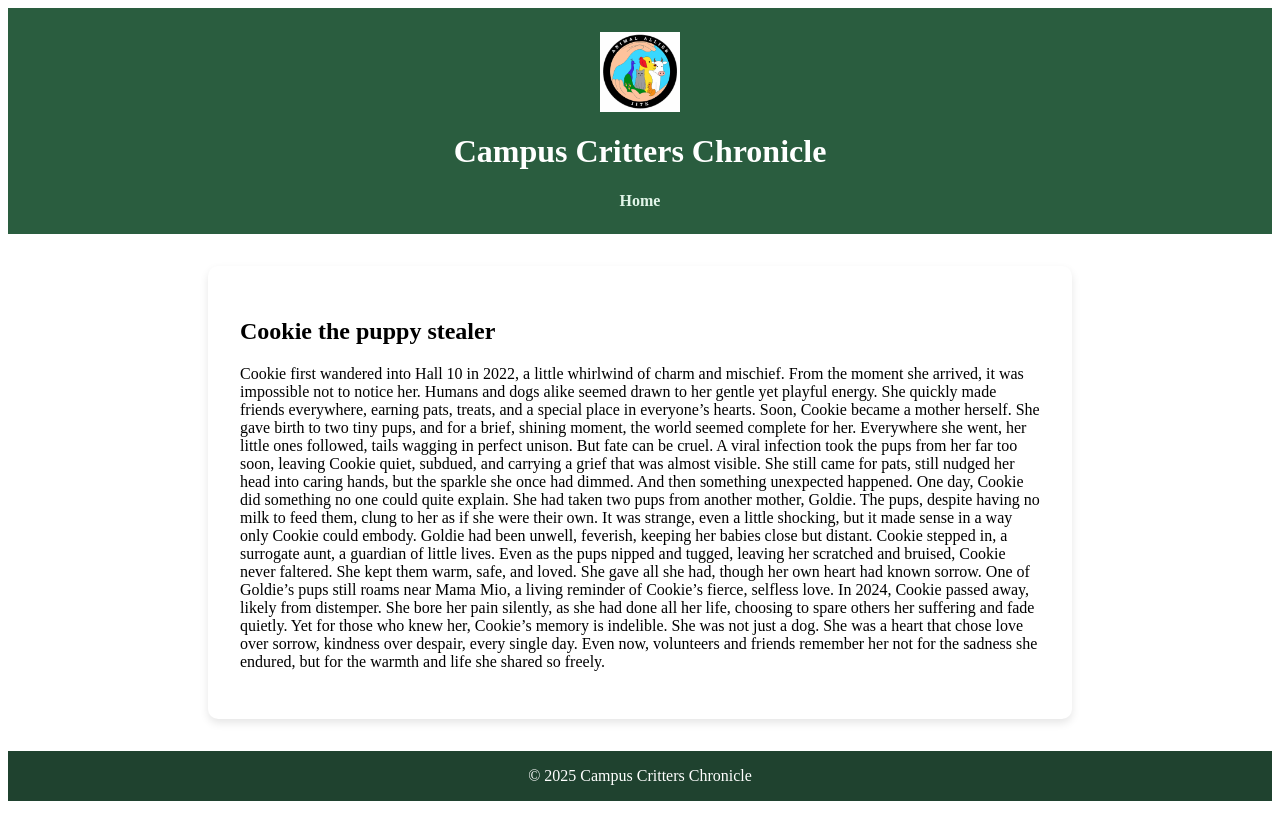
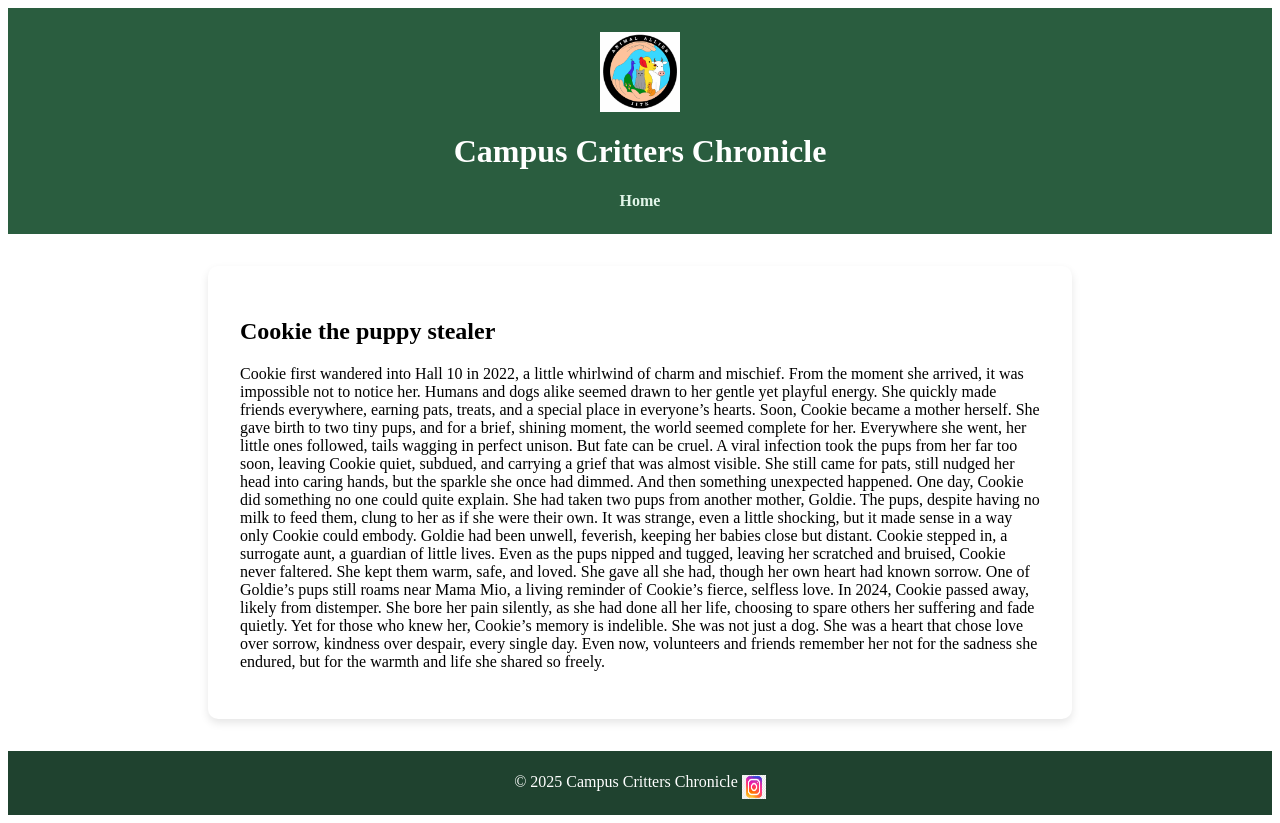
Before and after one commit to animalallieswing-iitk/animalallieswing-iitk, a plain HTML site: page post2.html in a window 1280 px wide. Drawn offline with Linux system fonts and the light colour scheme.

Commit message:
Update post2.html

```diff
--- a/post2.html
+++ b/post2.html
@@ -29,6 +29,10 @@ Even as the pups nipped and tugged, leaving her scratched and bruised, Cookie ne
 In 2024, Cookie passed away, likely from distemper. She bore her pain silently, as she had done all her life, choosing to spare others her suffering and fade quietly. Yet for those who knew her, Cookie’s memory is indelible. She was not just a dog. She was a heart that chose love over sorrow, kindness over despair, every single day. Even now, volunteers and friends remember her not for the sadness she endured, but for the warmth and life she shared so freely.</p>
   </div>
 
-  <footer>© 2025 Campus Critters Chronicle</footer>
+  <footer>
+    © 2025 Campus Critters Chronicle
+    <a href="https://www.instagram.com/animal_allies_iitk?igsh=NGpjM2E1Y3I3bngw&utm_source=qr" target="_blank" style="text-decoration:none;">
+    <img src="instagram.png" alt="Instagram" style="width:24px; height:24px; vertical-align:middle; margin-top:8px;">
+  </footer>
 </body>
 </html>
```
